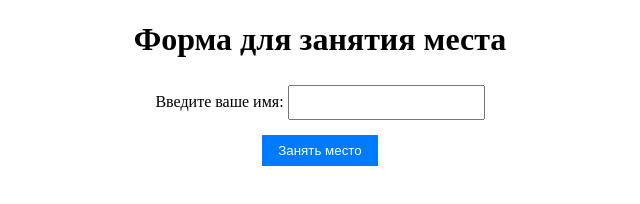
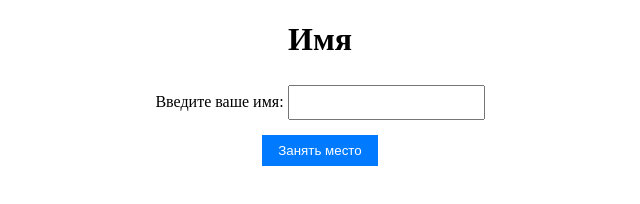
Before and after one commit to Farabi-beep/ttnarxoz, a plain HTML site: page index.html in a window 1280 px wide. Shown: the whole page, without its empty margins (320-960 px from the left). Drawn offline with Linux system fonts and the light colour scheme.

Commit message:
Update index.html
Signed-off-by: Farabi-beep <66656903+Farabi-beep@users.noreply.github.com>

```diff
--- a/index.html
+++ b/index.html
@@ -8,7 +8,7 @@
 </head>
 <body>
   <div class="container">
-    <h1>Форма для занятия места</h1>
+    <h1>Имя</h1>
     <form id="queueForm">
       <label for="nameInput">Введите ваше имя:</label>
       <input type="text" id="nameInput" required>
```
